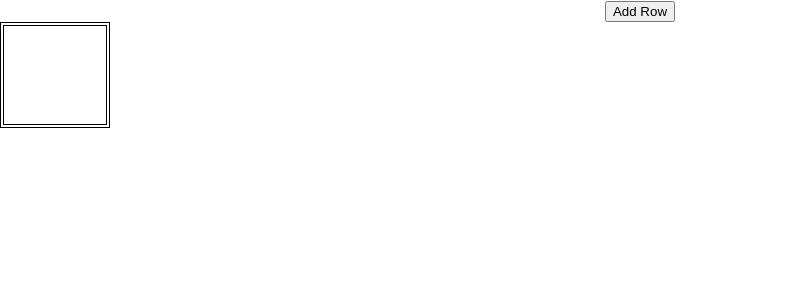
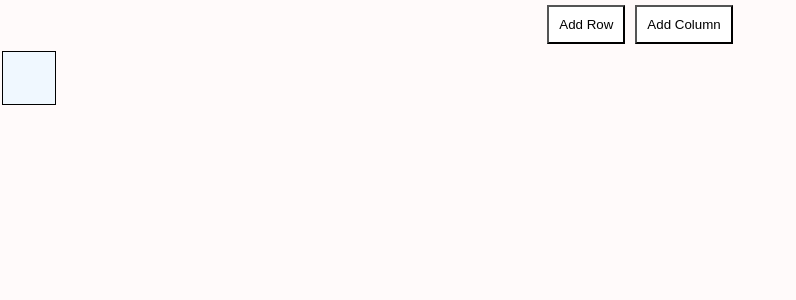
Before and after one commit to vfischer9/assignment8, a React (Create React App) app: page / in a window 1280 px wide. Shown: the top 300 px of the page, without its empty margins (0-796 px from the left). Built offline with nearby package versions, Linux system fonts and the light colour scheme.

Commit message:
add col working

```diff
--- a/src/App.css
+++ b/src/App.css
@@ -1,52 +1,33 @@
-.table, .cell{
+.cell{
   border: 1px solid black;
 }
 
 .cell{
-  width: 100px;
+  width: 50px;
+  height: 50px;
+  background-color: aliceblue;
+}
+
+.col{
+   width: 50px;
   height: 50px;
 }
 
 .row{
-  width: 200px;
-  height: 100px;
+  width: 50px;
+  height: 50px;
 }
 
 .App {
   text-align: center;
 }
 
-.App-logo {
-  height: 40vmin;
-  pointer-events: none;
+*{
+  background-color: snow;
 }
 
-@media (prefers-reduced-motion: no-preference) {
-  .App-logo {
-    animation: App-logo-spin infinite 20s linear;
-  }
+button{
+  background-color: white;
+  padding: 10px;
+  margin: 5px
 }
-
-.App-header {
-  background-color: #282c34;
-  min-height: 100vh;
-  display: flex;
-  flex-direction: column;
-  align-items: center;
-  justify-content: center;
-  font-size: calc(10px + 2vmin);
-  color: white;
-}
-
-.App-link {
-  color: #61dafb;
-}
-
-@keyframes App-logo-spin {
-  from {
-    transform: rotate(0deg);
-  }
-  to {
-    transform: rotate(360deg);
-  }
-}
--- a/src/App.js
+++ b/src/App.js
@@ -1,7 +1,5 @@
 import './App.css';
 import Table from './components/Table'
-import TableCell from './components/TableCell'
-import TableRow from './components/TableRow'
 import React, { Component } from 'react';
 
 
@@ -10,12 +8,13 @@ class App extends Component {
   constructor(props){
     super(props)
     this.state={
-      numRows: 1
+      numRows: 1,
+      numCols: 1
     }
   }
 
   handleAddRowButton = () => {
-    console.log('button pushed')
+    console.log('row button pushed')
     let existingRows = this.state.numRows
     this.setState({
       numRows: existingRows + 1
@@ -23,11 +22,23 @@ class App extends Component {
     console.log(existingRows)
   }
 
+
+  handleAddColButton = () => {
+    console.log('col button pushed')
+    let existingCols = this.state.numCols
+    this.setState({
+      numCols: existingCols + 1
+    })
+    console.log(existingCols)
+  }
+
 render(){
   return (
     <div className="App">
       <button onClick={this.handleAddRowButton}>Add Row</button>
-      <Table test = 'testing props' numRows = {this.state.numRows}/>
+      <button onClick={this.handleAddColButton}>Add Column</button>
+      <Table numRows = {this.state.numRows} numCols = {this.state.numCols}/>
+
     </div>
   );
 }
--- a/src/components/Table.js
+++ b/src/components/Table.js
@@ -1,25 +1,27 @@
 import React from 'react'
 import TableRow from './TableRow'
 
-function renderRows(numRows){
-    console.log(numRows)
+function renderRows(numRows, numCols){
+    console.log('numRows' + numRows)
     let allRows = []
     for(let i = 0; i < numRows; i++){
         console.log('renderRows called')
-        allRows.push(<TableRow />)
+        allRows.push(<TableRow cols={numCols} />)
     }
     return allRows
 }
+
 
 function Table(props) {
 
     console.log(props)
 
     let numRows = props.numRows
+    let numCols = props.numCols
 
     return (
         <table className = 'table'>
-           {renderRows(numRows)}
+           {renderRows(numRows, numCols)}
         </table>
     )
 }
--- a/src/components/TableCell.js
+++ b/src/components/TableCell.js
@@ -1,9 +1,9 @@
 import React from 'react'
+
 
 function TableCell() {
     return (
         <td className = 'cell'>
-
         </td>
     )
 }
--- a/src/components/TableRow.js
+++ b/src/components/TableRow.js
@@ -1,10 +1,22 @@
 import React from 'react'
 import TableCell from './TableCell'
 
-function TableRow() {
+function renderCols(numCols){
+    console.log('numCols' + numCols)
+    let allCols = []
+    for(let i = 0; i < numCols; i++){
+        console.log('renderCols called')
+        allCols.push(<TableCell />)
+    }
+    return allCols
+}
+
+
+function TableRow(props) {
+
     return (
         <tr className='row'>
-            <TableCell></TableCell>
+            {renderCols(props.cols)}
         </tr>
     )
 }
```
Also changed, not shown: 1 other file (tests, documents, lock files or other folders).
